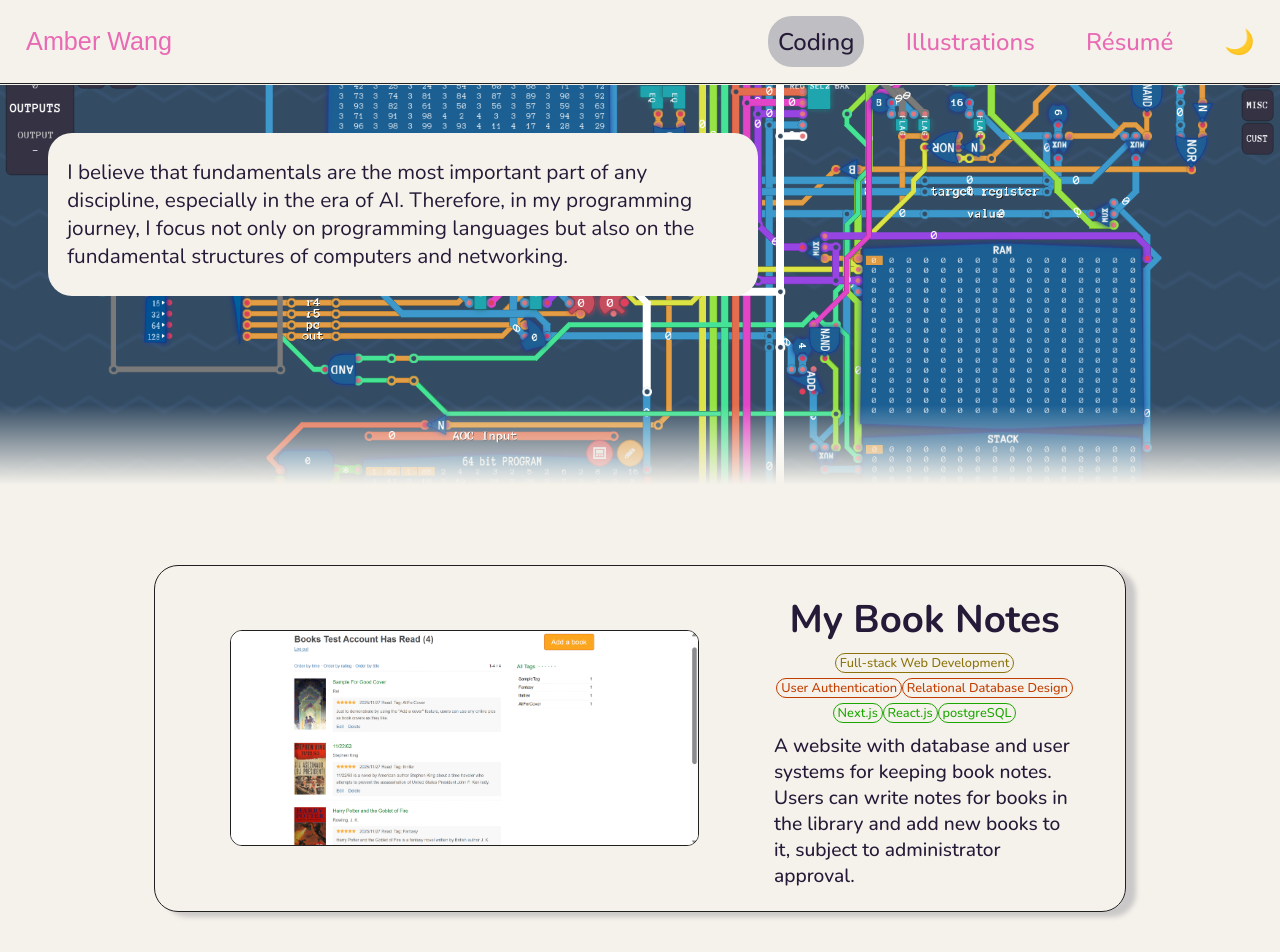
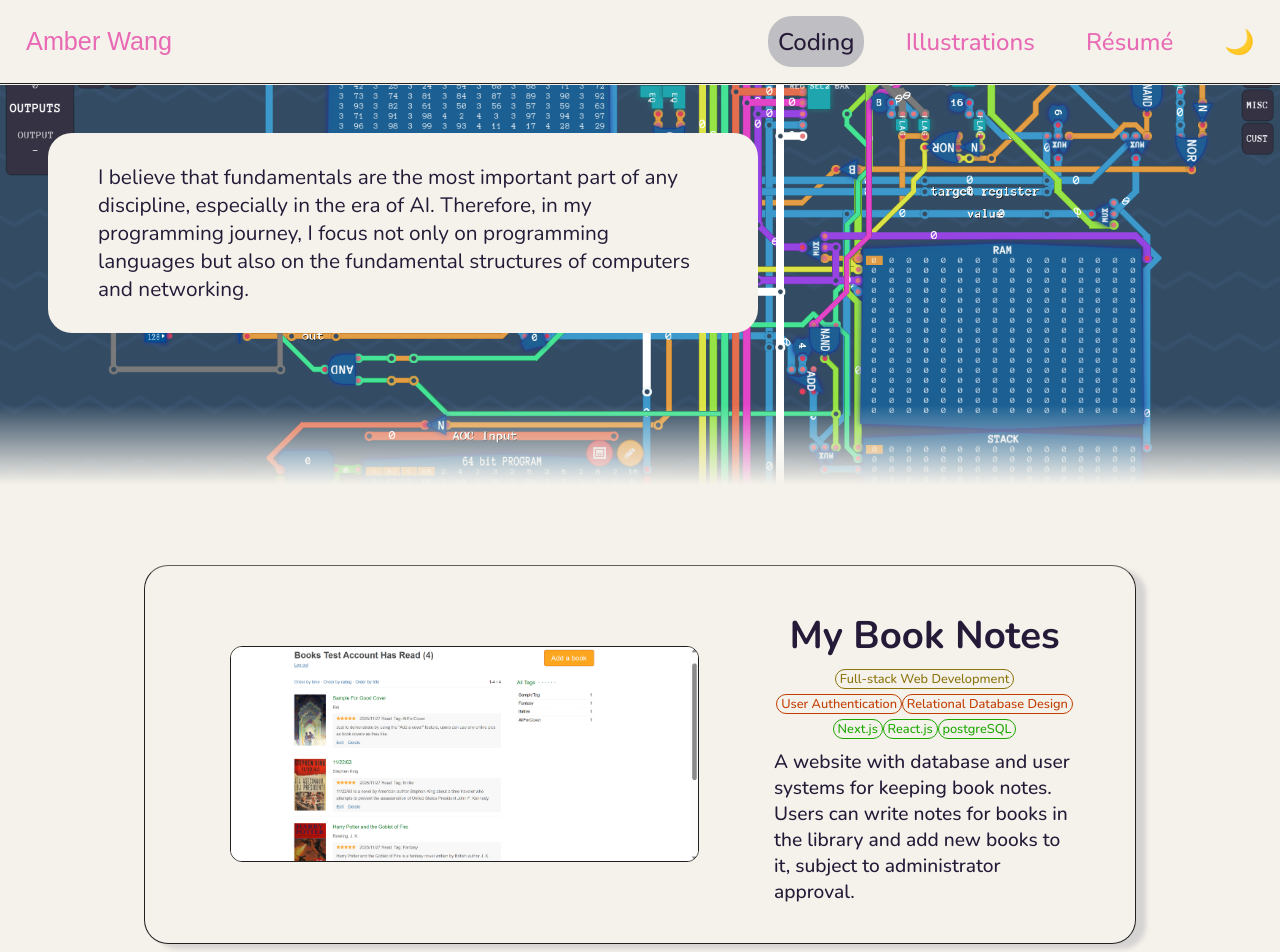
Before and after one commit to GentleAmber/mywebsite-source-code, a React (Vite) app: page /coding in a window 1280 px wide. Shown: the top 952 px of the page. Built offline with nearby package versions, Linux system fonts and the light colour scheme; a web font is replaced by a local one.

Commit message:
Adjust style and text

```diff
--- a/src/App.css
+++ b/src/App.css
@@ -10,15 +10,31 @@ body {
   --color-artistic-yellow: #8b740c;
   --color-artistic-orange: #c23d00;
   --color-artistic-green: #1ca700;
-  --color-liveapp-bg: #eecfbb;
-  --color-box-shadow: #cac8c8;
+  --color-yellow-alt: #ecdc4b;
+  --color-orange-alt: #ee7f36;
+  --color-green-alt: #40e23a;
+
+  --color-box-shadow: #d6d3d3;
+  --color-box-shadow-hover: #a8a5a5;
+  --color-sweep: rgba(245,242,235, 0.418);
+  --color-swept-text: rgb(245, 242, 235);
+  --color-swept-background: #382d4d;
+
 }
 body.dark {
   --color-artistic-yellow: #ecdc4b;
   --color-artistic-orange: #ee7f36;
   --color-artistic-green: #40e23a;
-  --color-liveapp-bg: #4c4d99;
-  --color-box-shadow: #444444;
+  --color-yellow-alt: #8b740c;
+  --color-orange-alt: #c23d00;
+  --color-green-alt: #1ca700;
+
+  --color-box-shadow: #333232;
+  --color-box-shadow-hover: #555252;
+  --color-sweep: rgba(180, 149, 201, 0.473);
+  --color-swept-text: #242424;
+  --color-swept-background: rgb(242, 245, 250);
+
 }
 .text-highlight {
   color: var(--color-artistic);
@@ -59,9 +75,12 @@ body.dark {
   font-size: var(--navbar-home-font-size);
   transition: 0.05s;
 }
+@media (min-width: 700px) {
   #nav-home:hover {
     transform: scale(1.1);
   }
+}
+
 .app-subnav {
   display: flex;
   justify-content: space-between;
@@ -76,16 +95,22 @@ body.dark {
   transition: 0.1s;
   border-radius: 50%;
 }
+@media (min-width: 700px) {
   .dark-mode-toggle a:hover {
     background-color: var(--color-hover-background);
   }
+}
+
 .app-navlink {
   transition: 0.1s;
   border-radius: var(--border-radius-container);
 }
+@media (min-width: 700px) {
   .app-navlink.active, .app-navlink:hover {
     background-color: var(--color-hover-background);
   }
+}
+
 .app-navlink.active {
   color: var(--color-foreground);
 }
@@ -135,6 +160,12 @@ body.dark {
 }
 
 /* AboutMe */
+#aboutme-bg {
+  --color-sectionheading: #e4a0c8;
+}
+.dark #aboutme-bg {
+  --color-sectionheading: #b37eca;
+}
 #aboutme-intro {
   margin-top: 5rem;
 }
@@ -151,7 +182,7 @@ body.dark {
 .section-heading:before {
   position: absolute;
   content: '';
-  border-bottom: 18px solid var(--color-artistic);
+  border-bottom: 18px solid var(--color-sectionheading);
   width: 320px;
   display: block;
   margin: 0 auto;
@@ -260,6 +291,16 @@ body.dark {
   position: relative;
   z-index: 20;
   padding: 150px 0px;
+}
+@media (max-width: 62rem) {
+  .elementor-cards {
+    padding: 150px 40px;
+  }
+}
+@media (max-width: 62rem) {
+  .elementor-cards {
+    padding: 150px 20px;
+  }
 }
 .elementor-container {
   display: flex;
@@ -423,6 +464,9 @@ body.dark {
 
 /* Live apps */
 .live-apps {
+  --color-liveapp-link: #de7ac8;
+  --color-liveapp-bg: #eecfbb;
+
   display: flex;
   flex-direction: column;
   justify-content: center;
@@ -430,7 +474,10 @@ body.dark {
   max-width: 100%;
   overflow-x: hidden;
 }
-
+.dark .live-apps {
+  --color-liveapp-bg: #4f66a0;
+  --color-liveapp-link: #d6a0d2;
+}
 .live-app-indi {
   position: relative;
   display: flex;
@@ -440,6 +487,11 @@ body.dark {
   padding: 3rem 0;
   gap: 40px;
   padding-right: 20px;
+
+}
+.dark .live-app-indi {
+  --color-liveapp-bg: #4f66a0;
+  --color-liveapp-link: #d6a0d2;
 }
 .live-app-indi.dir-0 {
   flex-direction: row-reverse;
@@ -453,9 +505,12 @@ body.dark {
   min-width: 1000px;
   transition: 0.2s;
 }
+@media (min-width: 700px) {
   .app-image:hover {
     transform: scale(0.95);
   }
+}
+
 .app-content {
   display: flex;
   flex-direction: column;
@@ -465,16 +520,16 @@ body.dark {
   text-align: start;
 }
 /* 1540px */
-@media (max-width: 97rem) {
+@media (max-width: 1540px) {
   .app-image { width: 900px; min-width: 700px;}
 }
 /* 1270px */
-@media (max-width: 80rem) {
-  .app-image { min-width: 450px; max-width: 600px; }
+@media (max-width: 1270px) {
+  .app-image { min-width: 600px; max-width: 900px; width: auto;}
 }
 /* 1072px */
-@media (max-width: 67rem) {
-  .app-image { min-width: 600px; max-width: 850px; width: auto;}
+@media (max-width: 1072px) {
+  .app-image { min-width: 600px; max-width: 850px;}
   .live-app-indi,.live-app-indi.dir-0 {
     flex-wrap: wrap;
     justify-content: center;
@@ -489,18 +544,18 @@ body.dark {
   }
 }
 /* 883px */
-@media (max-width: 56rem) {
+@media (max-width: 883px) {
   .app-image { max-width: 100%; min-width: 400px;}
 }
 /* 600px */
-@media (max-width: 37rem) {
+@media (max-width: 600px) {
   .app-image { min-width: 300px; max-width: 100%; }
   .app-content {
     width: 100%;
   }
 }
 /* 448px */
-@media (max-width: 28rem) {
+@media (max-width: 448px) {
   .app-image { min-width: 250px; max-width: 100%; }
 }
 
@@ -525,18 +580,32 @@ body.dark {
 }
 .app-btn {
   font-size: 1.8rem;
-  border-bottom: solid 0.13em var(--color-artistic);
+
+  border-bottom: solid 0.13em var(--color-liveapp-link);
   padding: 0 0.2em;
   margin: 0;
-  background: linear-gradient(to top, var(--color-artistic) 0%, var(--color-artistic) 100%) no-repeat;
+  background: linear-gradient(to top, var(--color-liveapp-link) 0%, var(--color-liveapp-link) 100%) no-repeat;
   background-size: 100% 0%;
   background-position: bottom;
   transition: background-size 0.25s;
   width: fit-content;
 }
+.app-btn a {
+  color: var(--color-liveapp-link);
+}
+@media (min-width: 700px) {
   .app-btn:hover {
     background-size: 100% 100%;
   }
+  .app-btn:hover,.app-btn:hover a {
+    color: var(--color-background);
+  }
+  .dark .app-btn:hover,.dark .app-btn:hover a {
+    color: var(--color-foreground);
+  }
+}
+
+
 @media (max-width: 62rem) {
   .app-title {
     font-size: 2.1rem;
@@ -600,14 +669,17 @@ body.dark {
 }
 .illu.thumb {
   width: 470px;
-  padding: 40px;
+  padding: 2.5rem 60px;
   height: 420px;
   transition: 0.1s;
   background-color: var(--color-foreground);
 }
+@media (min-width: 700px) {
   .illu.thumb:hover{
     transform: rotate(-1deg) scale(1.02);
   }
+}
+
 .illu.thumb-wrapper .imgholder {
   overflow: hidden;
   width: 100%;
@@ -625,9 +697,12 @@ body.dark {
 #headimg-other-works {
   object-position: bottom;
 }
+@media (min-width: 700px) {
   .illu.thumb:hover .thumb-link {
     color: var(--color-background);
   }
+}
+
 /* For illu list */
 @media (max-width: 1240px) {
   .illu.thumb {
@@ -663,12 +738,73 @@ body.dark {
   width: 80%;
   transition: 0.1s;
   box-shadow: 10px 5px 5px var(--color-box-shadow);
-  padding: 1rem 50px;
+  padding: 2rem 60px;
+  border: solid var(--border-width-container) var(--color-border);
+  border-top: solid calc(var(--border-width-container) * 2 / 3) var(--color-lighter-border);
+
 }
 .coding.thumb h2 {
   color: var(--color-foreground);
   margin: 0.3em 0 0.05em 0;
 }
+/* Only do the coding thumbnail hover effect on tablet */
+@media (min-width: 700px) {
+  .coding.thumb {
+    position: relative;
+    overflow: hidden;
+    transition: all 0.4s;
+  }
+  .coding.thumb::before {
+    content: '';
+    position: absolute;
+    top: -50%;
+    left: -50%;
+    width: 200%;
+    height: 200%;
+    background: linear-gradient(
+      0deg,
+      transparent,
+      transparent 35%,
+      var(--color-sweep) 45%,
+      var(--color-sweep) 55%,
+      transparent 65%,
+      transparent
+    );
+    transform: rotate(-45deg) translateY(-100%);
+    opacity: 0;
+    pointer-events: none;
+  }
+
+  .coding.thumb:hover::before {
+    transform: rotate(-45deg) translateY(100%);
+    opacity: 1;
+    transition: transform 0.9s ease;
+  }
+
+  .coding.thumb:hover {
+    transform: scale(1.02);
+    box-shadow: 20px 10px 15px var(--color-box-shadow-hover);
+    border-color: var(--color-swept-background);
+    background-color: var(--color-swept-background);
+  }
+  .coding.thumb h2, .coding.thumb p, .coding.thumb .tag {
+    transition: color 0s;
+  }
+  .coding.thumb:hover h2, .coding.thumb:hover p{
+    color: var(--color-swept-text);
+  }
+
+  .coding.thumb:hover .cate.tag {
+    color: var(--color-yellow-alt);
+  }
+  .coding.thumb:hover .skills.tag {
+    color: var(--color-orange-alt);
+  }
+  .coding.thumb:hover .tech-stack.tag {
+    color: var(--color-green-alt);
+  }
+}
+
 .thumb.dir-1 .thumb-link {
   flex-direction: row-reverse;
 }
@@ -691,11 +827,13 @@ body.dark {
   color: var(--color-foreground);
   text-align: start;
 }
+@media (min-width: 700px) {
   .coding.thumb:hover {
     transform: scale(1.01);
   }
+}
+
 .coding.thumb .title {
-  color: var(--color-artistic);
   font-size: 2rem;
 }
 .coding.thumb .tags {
@@ -742,9 +880,9 @@ body.dark {
   border: solid var(--border-width-container) var(--color-border);
 }
 
+
 /* Illu + coding list mutual part */
 .thumb {
-  border: solid var(--border-width-container) var(--color-border);
   border-radius: var(--border-radius-container);
 }
 .works-intro {
@@ -767,7 +905,7 @@ body.dark {
   color: var(--color-foreground);
   background-color: var(--color-background);
   border-radius: var(--border-radius-container);
-  padding: 1.2rem;
+  padding: 1.5rem 50px;
   max-width: 60%;
 }
 .works-intro p{
@@ -784,12 +922,14 @@ body.dark {
   }
   .works-intro .textbox {
     max-width: 95%;
+    padding: 1.5rem 50px;
   }
   /* For coding list */
   .coding.thumb {
     width: 100%;
     box-sizing: border-box;
-    padding: 1rem 3%;
+
+    padding: 2.5rem 5% 2rem 5%;
   }
   .coding.thumb-link {
     align-items: center;
@@ -805,7 +945,15 @@ body.dark {
     max-width: 100%;
   }
 }
-
+@media (max-width: 35rem) {
+  .works-intro .textbox {
+    max-width: 98%;
+    padding: 1.5rem 30px;
+  }
+  .coding.thumb {
+    padding: 1rem 3%;
+  }
+}
 
 /* Illu project*/
 .illu-project {
@@ -1039,6 +1187,7 @@ body:not(.dark) .illu-project-images img{
   align-items: center;
   justify-content: center;
   gap: var(--row-gap-compo);
+  margin-top: 5rem;
 }
 .resume-compo {
   text-align: start;
--- a/src/data/aboutmeCardData.js
+++ b/src/data/aboutmeCardData.js
@@ -19,11 +19,13 @@ const aboutmeData = [
   // },
   {
     id: 2,
-    title:'WHY I HAVE LEARNT WHAT I LEARNT',
+    title:'LEARNING',
     content:`My learning journey is closely connected to my interest in interactive applications like video games,
     which combines creativity and engineering. After graduating, I was honoured to work as a game designer.
-    During this role, I realised how valuable and engaging programming could be. Although I had some experience
-    from my undergraduate studies, I felt a desire to deepen my skills, which led me to begin my self-study journey.`,
+    During this role, I realised how valuable and engaging programming could be, which led me to begin my self-study journey.
+    Because I always want to find out "why" and "how", I have studied not only programming languages themselves but also core
+    Computer Science subjects such as Computer Architecture, Networking, and a crash course in AI. I will continue to
+    deepen my knowledge of the basics.`,
   },
   {
     id: 3,
--- a/src/index.css
+++ b/src/index.css
@@ -81,6 +81,7 @@ body {
   --color-background: rgb(245, 242, 235);
   --color-artistic: #e96ab4;
   --color-border: rgb(32, 32, 32);
+  --color-lighter-border: rgb(94, 94, 94);
   --color-hover-background: #bfbec2;
 
   margin: 0;
@@ -95,6 +96,7 @@ body.dark {
   --color-foreground: rgb(234, 250, 255);
   --color-artistic: #c97ed4;
   --color-border: rgb(105, 104, 104);
+  --color-lighter-border: rgb(68, 67, 67);
   --color-hover-background: #5c5c5e;
 
   color-scheme: dark;
```
Lines whose indentation alone changed are shown as unchanged.
